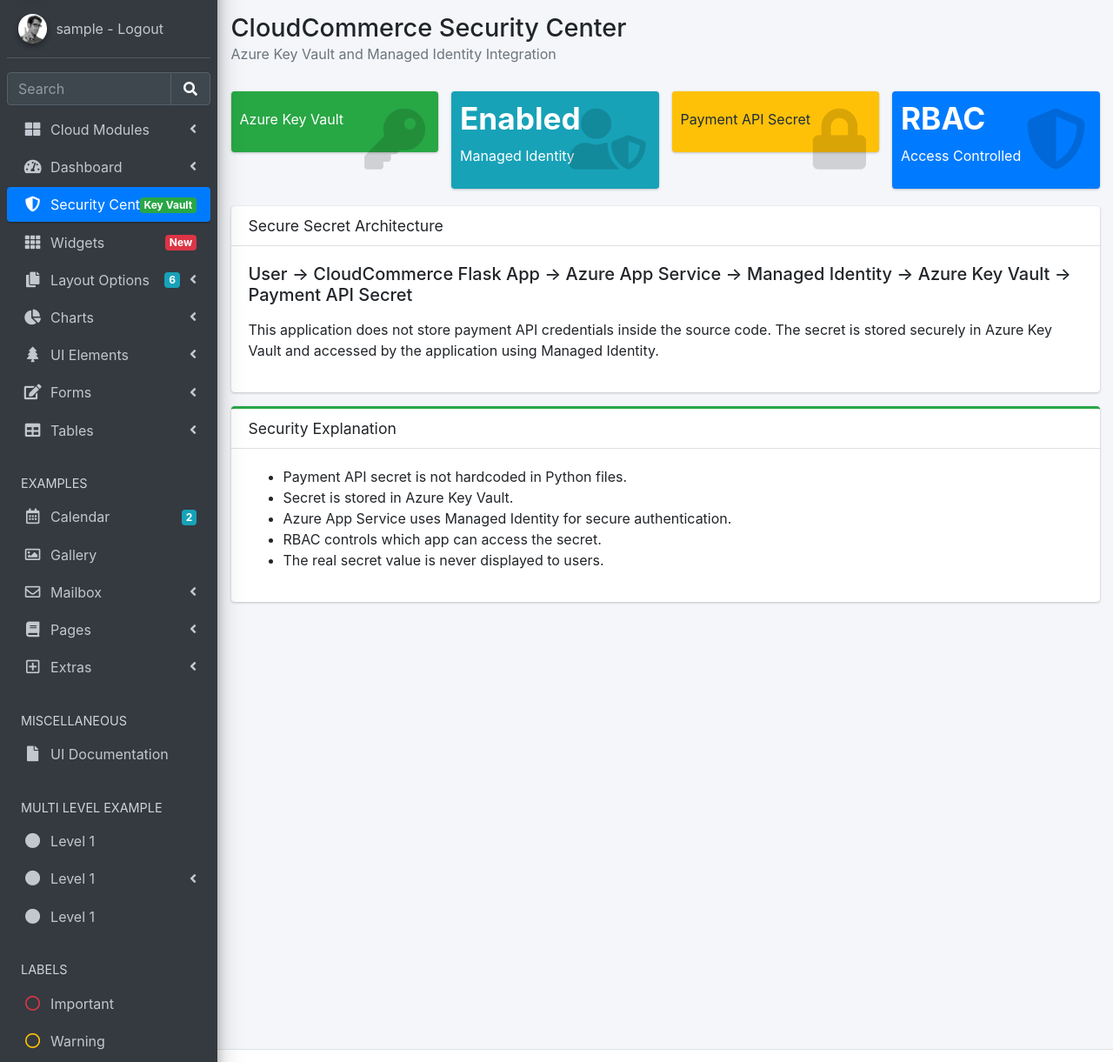
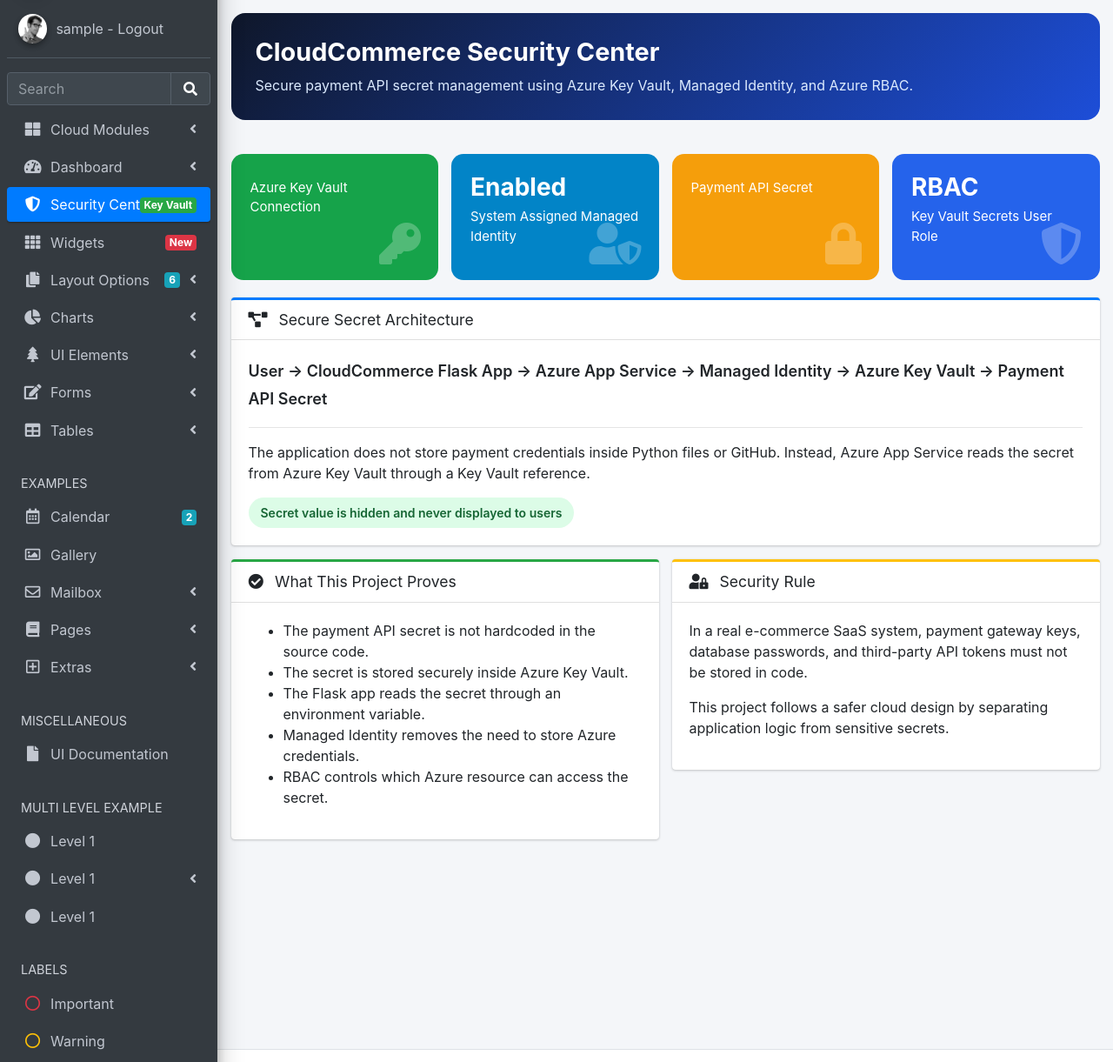
Before and after one commit to ker-remy/cloudcommerce-keyvault-demo, a Flask app: page /security-center.html in a window 1280 px wide. Shown: the part 57-1278 px from the top of the page at 87% size. Run offline with Flask 3, Linux system fonts and the light colour scheme; the visitor is signed in with stand-in values (Sample User, id 1); data comes from the database, SQL or seed files in the repository; style sheets or scripts are compiled from the project's sources; parts of the project's set-up code (start-up, migrations or seed data) failed here and were passed over; some libraries are stand-ins or nearby versions.

Commit message:
CloudCommerce Key Vault demo 2

```diff
--- a/templates/home/security-center.html
+++ b/templates/home/security-center.html
@@ -7,6 +7,96 @@
 {% block stylesheets %}
 <link rel="stylesheet" href="{{ url_for('static', filename='assets/css/adminlte.min.css') }}">
 <link rel="stylesheet" href="{{ url_for('static', filename='assets/plugins/fontawesome-free/css/all.min.css') }}">
+
+<style>
+  .security-hero {
+    background: linear-gradient(135deg, #0f172a, #1d4ed8);
+    color: #ffffff;
+    border-radius: 16px;
+    padding: 28px;
+    margin-bottom: 24px;
+  }
+
+  .security-hero h1 {
+    font-weight: 700;
+    margin-bottom: 8px;
+  }
+
+  .security-hero p {
+    margin-bottom: 0;
+    color: #dbeafe;
+    font-size: 16px;
+  }
+
+  .security-card {
+    border-radius: 14px;
+    color: #ffffff;
+    padding: 22px;
+    min-height: 145px;
+    position: relative;
+    overflow: hidden;
+    margin-bottom: 20px;
+  }
+
+  .security-card h3 {
+    font-size: 28px;
+    font-weight: 700;
+    margin-bottom: 6px;
+    word-break: break-word;
+  }
+
+  .security-card p {
+    margin-bottom: 0;
+    font-size: 15px;
+  }
+
+  .security-card i {
+    position: absolute;
+    right: 20px;
+    bottom: 18px;
+    font-size: 48px;
+    opacity: 0.25;
+  }
+
+  .kv-card { background: #16a34a; }
+  .identity-card { background: #0284c7; }
+  .secret-card { background: #f59e0b; }
+  .rbac-card { background: #2563eb; }
+
+  .status-pill {
+    display: inline-block;
+    padding: 7px 14px;
+    border-radius: 999px;
+    font-weight: 600;
+    font-size: 14px;
+  }
+
+  .status-safe {
+    background: #dcfce7;
+    color: #166534;
+  }
+
+  .architecture-box {
+    font-size: 18px;
+    font-weight: 600;
+    line-height: 1.8;
+    word-break: break-word;
+  }
+
+  @media (max-width: 768px) {
+    .security-card h3 {
+      font-size: 22px;
+    }
+
+    .security-card i {
+      font-size: 38px;
+    }
+
+    .architecture-box {
+      font-size: 15px;
+    }
+  }
+</style>
 {% endblock stylesheets %}
 
 {% block content %}
@@ -15,8 +105,15 @@
 
   <section class="content-header">
     <div class="container-fluid">
+
+      <div class="security-hero">
         <h1>CloudCommerce Security Center</h1>
-      <p class="text-muted">Azure Key Vault and Managed Identity Integration</p>
+        <p>
+          Secure payment API secret management using Azure Key Vault,
+          Managed Identity, and Azure RBAC.
+        </p>
+      </div>
+
     </div>
   </section>
 
@@ -25,85 +122,108 @@
 
       <div class="row">
 
-        <div class="col-lg-3 col-6">
-          <div class="small-box bg-success">
-            <div class="inner">
+        <div class="col-xl-3 col-md-6 col-12">
+          <div class="security-card kv-card">
             <h3>{{ keyvault_status }}</h3>
-              <p>Azure Key Vault</p>
-            </div>
-            <div class="icon">
+            <p>Azure Key Vault Connection</p>
             <i class="fas fa-key"></i>
           </div>
         </div>
-        </div>
 
-        <div class="col-lg-3 col-6">
-          <div class="small-box bg-info">
-            <div class="inner">
+        <div class="col-xl-3 col-md-6 col-12">
+          <div class="security-card identity-card">
             <h3>Enabled</h3>
-              <p>Managed Identity</p>
-            </div>
-            <div class="icon">
+            <p>System Assigned Managed Identity</p>
             <i class="fas fa-user-shield"></i>
           </div>
         </div>
-        </div>
 
-        <div class="col-lg-3 col-6">
-          <div class="small-box bg-warning">
-            <div class="inner">
+        <div class="col-xl-3 col-md-6 col-12">
+          <div class="security-card secret-card">
             <h3>{{ secret_status }}</h3>
             <p>Payment API Secret</p>
-            </div>
-            <div class="icon">
             <i class="fas fa-lock"></i>
           </div>
         </div>
-        </div>
 
-        <div class="col-lg-3 col-6">
-          <div class="small-box bg-primary">
-            <div class="inner">
+        <div class="col-xl-3 col-md-6 col-12">
+          <div class="security-card rbac-card">
             <h3>RBAC</h3>
-              <p>Access Controlled</p>
-            </div>
-            <div class="icon">
+            <p>Key Vault Secrets User Role</p>
             <i class="fas fa-shield-alt"></i>
-            </div>
           </div>
         </div>
 
       </div>
 
-      <div class="card">
+      <div class="card card-outline card-primary">
         <div class="card-header">
-          <h3 class="card-title">Secure Secret Architecture</h3>
+          <h3 class="card-title">
+            <i class="fas fa-project-diagram mr-2"></i>
+            Secure Secret Architecture
+          </h3>
         </div>
         <div class="card-body">
-          <h5>
+          <div class="architecture-box">
             User → CloudCommerce Flask App → Azure App Service → Managed Identity → Azure Key Vault → Payment API Secret
-          </h5>
-          <p class="mt-3">
-            This application does not store payment API credentials inside the source code.
-            The secret is stored securely in Azure Key Vault and accessed by the application
-            using Managed Identity.
+          </div>
+
+          <hr>
+
+          <p>
+            The application does not store payment credentials inside Python files or GitHub.
+            Instead, Azure App Service reads the secret from Azure Key Vault through a Key Vault reference.
+          </p>
+
+          <span class="status-pill status-safe">
+            Secret value is hidden and never displayed to users
+          </span>
+        </div>
+      </div>
+
+      <div class="row">
+
+        <div class="col-md-6 col-12">
+          <div class="card card-outline card-success">
+            <div class="card-header">
+              <h3 class="card-title">
+                <i class="fas fa-check-circle mr-2"></i>
+                What This Project Proves
+              </h3>
+            </div>
+            <div class="card-body">
+              <ul>
+                <li>The payment API secret is not hardcoded in the source code.</li>
+                <li>The secret is stored securely inside Azure Key Vault.</li>
+                <li>The Flask app reads the secret through an environment variable.</li>
+                <li>Managed Identity removes the need to store Azure credentials.</li>
+                <li>RBAC controls which Azure resource can access the secret.</li>
+              </ul>
+            </div>
+          </div>
+        </div>
+
+        <div class="col-md-6 col-12">
+          <div class="card card-outline card-warning">
+            <div class="card-header">
+              <h3 class="card-title">
+                <i class="fas fa-user-lock mr-2"></i>
+                Security Rule
+              </h3>
+            </div>
+            <div class="card-body">
+              <p>
+                In a real e-commerce SaaS system, payment gateway keys, database passwords,
+                and third-party API tokens must not be stored in code.
+              </p>
+              <p>
+                This project follows a safer cloud design by separating application logic
+                from sensitive secrets.
               </p>
             </div>
           </div>
+        </div>
 
-      <div class="card card-outline card-success">
-        <div class="card-header">
-          <h3 class="card-title">Security Explanation</h3>
-        </div>
-        <div class="card-body">
-          <ul>
-            <li>Payment API secret is not hardcoded in Python files.</li>
-            <li>Secret is stored in Azure Key Vault.</li>
-            <li>Azure App Service uses Managed Identity for secure authentication.</li>
-            <li>RBAC controls which app can access the secret.</li>
-            <li>The real secret value is never displayed to users.</li>
-          </ul>
-        </div>
       </div>
 
     </div>
```
Also changed, not shown: templates/accounts/login.html (+15 -10 lines), templates/accounts/register.html (+14 -9 lines). Lines whose indentation alone changed are shown as unchanged.
